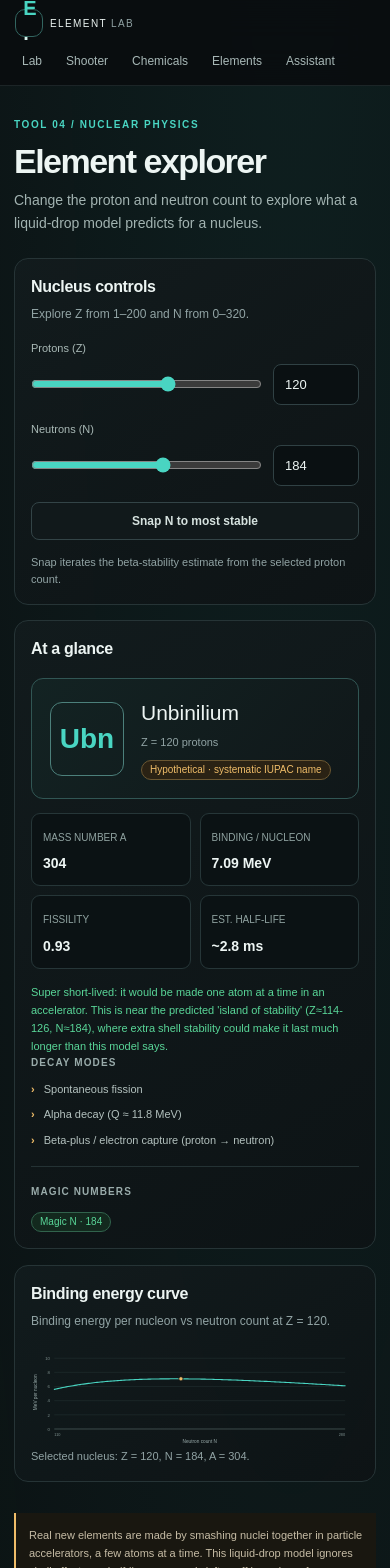
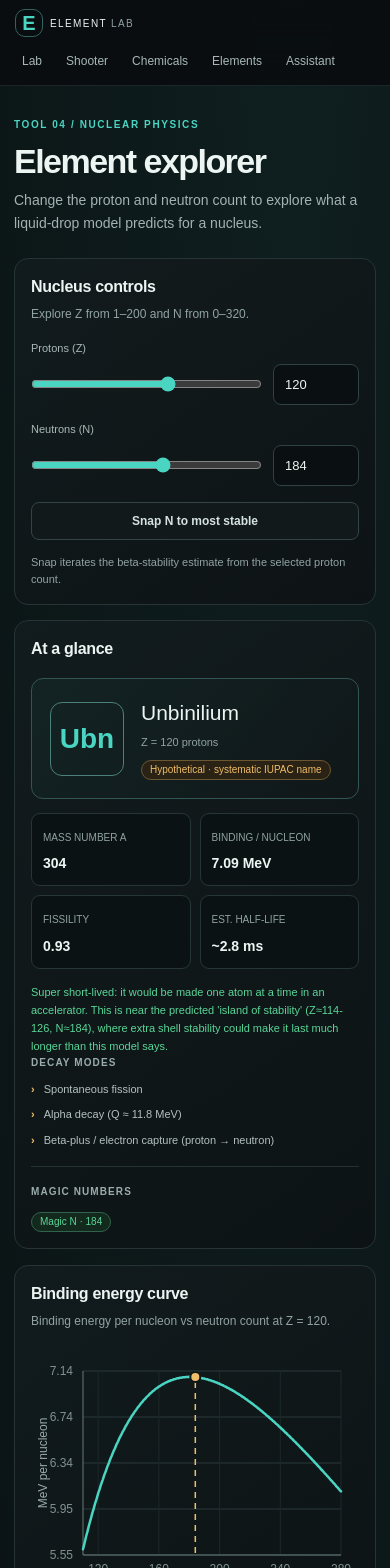
Before and after one commit to Micron2005/Element-Lab, a Next.js app: page /elements in a window 390 px wide. Shown: the top 1568 px of the page. Built offline with nearby package versions, Linux system fonts and the light colour scheme.

Commit message:
Improve mobile chart and assistant context
Co-Authored-By: Mukarram Alam <micron.alam18@gmail.com>

```diff
--- a/src/app/api/assistant/route.ts
+++ b/src/app/api/assistant/route.ts
@@ -12,12 +12,22 @@ export async function POST(request: Request) {
     return Response.json({ error: "Request body must be valid JSON." }, { status: 400 });
   }
   if (!Array.isArray(body.messages)) return Response.json({ error: "Messages are required." }, { status: 400 });
-  const messages: ChatMessage[] = body.messages.slice(-20).flatMap((message): ChatMessage[] => {
+  const receivedMessages: ChatMessage[] = body.messages.slice(-20).flatMap((message): ChatMessage[] => {
     if (!message || typeof message !== "object") return [];
     const item = message as Record<string, unknown>;
     if ((item.role !== "user" && item.role !== "assistant") || typeof item.content !== "string") return [];
     return [{ role: item.role, content: item.content.slice(0, 8000) }];
   });
+  const firstUserIndex = receivedMessages.findIndex((message) => message.role === "user");
+  const messages = firstUserIndex < 0 ? [] : receivedMessages.slice(firstUserIndex).reduce<ChatMessage[]>((merged, message) => {
+    const previous = merged[merged.length - 1];
+    if (previous?.role === message.role) {
+      previous.content = `${previous.content}\n\n${message.content}`.slice(-8000);
+    } else {
+      merged.push({ ...message });
+    }
+    return merged;
+  }, []);
   if (!messages.length) return Response.json({ error: "Add a message before sending." }, { status: 400 });
   if (typeof body.labState === "string" && body.labState.length) {
     const latestUser = messages.findLastIndex((message) => message.role === "user");
--- a/src/app/layout.tsx
+++ b/src/app/layout.tsx
@@ -14,7 +14,7 @@ export default function RootLayout({ children }: LayoutProps<"/">) {
       <body>
         <div className="site-shell">
           <nav className="topbar" aria-label="Main navigation">
-            <Link className="brand" href="/" aria-label="Element Lab home"><span className="brand-mark">E<span>·</span></span><span>ELEMENT <b>LAB</b></span></Link>
+            <Link className="brand" href="/" aria-label="Element Lab home"><span className="brand-mark" aria-hidden="true">E</span><span>ELEMENT <b>LAB</b></span></Link>
             <div className="nav-links">{navItems.map(([label, href]) => <Link href={href} key={href}>{label}</Link>)}</div>
             <span className="lab-status"><span className="status-dot" /> MODEL ONLINE</span>
           </nav>
--- a/src/components/AssistantTool.tsx
+++ b/src/components/AssistantTool.tsx
@@ -2,7 +2,7 @@
 
 import { FormEvent, useEffect, useRef, useState } from "react";
 import ReactMarkdown from "react-markdown";
-import { analyze } from "@/lib/formula";
+import { analyze, fmtTime, hazardWord } from "@/lib/formula";
 import { byId } from "@/lib/ingredients";
 import { PageIntro, Panel } from "./shared";
 
@@ -10,6 +10,16 @@ type Message = { role: "user" | "assistant"; content: string };
 const STORAGE_KEY = "elementlab.chat";
 const welcome: Message = { role: "assistant", content: "Hi, I’m your lab partner. Ask me about a material, a formula, or what these estimates can—and can’t—tell you." };
 const prompts = ["Why would this mix fail?", "What’s missing to make it hold my weight?", "Is it safe on skin?", "Do I need a vacuum to make it?", "Could we make a new element?"];
+const cureNames: Record<string, string> = {
+  evaporation: "solvent evaporation",
+  "ionic-bath": "ionic bath",
+  moisture: "moisture",
+  anionic: "anionic polymerization",
+  shear: "shear alignment",
+  cooling: "cooling",
+  covalent: "covalent reaction",
+  none: "none",
+};
 
 function buildLabState() {
   try {
@@ -19,9 +29,25 @@ function buildLabState() {
     const result = analyze(parts);
     const ingredients = parts.map((part) => `- ${byId[part.id]?.name ?? part.id}: ${Number(part.pct).toFixed(1)}%`).join("\n");
     const checks = result.checks.length ? result.checks.map((check) => `- [${check.level}] ${check.text}`).join("\n") : "No checks raised.";
+    const cureMechanisms = result.cure.map((mechanism) => cureNames[mechanism] ?? mechanism).join(", ") || "None listed";
+    const environment = result.environment.length ? result.environment.map((line) => `- ${line}`).join("\n") : "No special requirements listed.";
     return [
       `Ingredients:\n${ingredients || "No ingredients."}`,
-      `Estimated results: strength ${result.tensileMPa.toFixed(1)} MPa; stretch ${result.elongationPct.toFixed(1)}%; toughness ${result.toughnessMJm3.toFixed(2)} MJ/m³; stickiness ${result.tack.toFixed(1)}/10; set time ${result.cureSeconds}s.`,
+      [
+        "Formula analysis:",
+        `Solids: ${result.solidsPct.toFixed(1)}%.`,
+        `Estimated results: strength ${result.tensileMPa.toFixed(1)} MPa; stretch ${result.elongationPct.toFixed(1)}%; toughness ${result.toughnessMJm3.toFixed(2)} MJ/m³; stickiness ${result.tack.toFixed(1)}/10.`,
+        `Cure mechanisms: ${cureMechanisms}.`,
+        `Set time: ${fmtTime(result.cureSeconds)}.`,
+        `Toxicity while mixing: ${hazardWord(result.wetToxicity)}.`,
+        `Toxicity once cured: ${hazardWord(result.curedToxicity)}.`,
+        `Skin hazard: ${hazardWord(result.skin)}.`,
+        `Edible: ${result.edible ? "Yes" : "No"}.`,
+        `Water behavior: ${result.water}; ${result.dissolveTime}.`,
+        `Biodegradable: ${result.biodegradable ? "Yes" : "No"}.`,
+        `Cost per kg: ${result.costPerKg.toFixed(2)}.`,
+      ].join("\n"),
+      `Environment and preparation:\n${environment}`,
       `Checks:\n${checks}`,
     ].join("\n\n");
   } catch {
--- a/src/components/ElementsTool.tsx
+++ b/src/components/ElementsTool.tsx
@@ -1,23 +1,64 @@
 "use client";
 
-import { useMemo, useState } from "react";
+import { useEffect, useMemo, useRef, useState } from "react";
 import { PageIntro, Panel } from "./shared";
 import { analyzeNucleus, bindingEnergy, stableZ } from "@/lib/nuclear";
+
+function tickStep(range: number, intervals: number) {
+  const roughStep = range / intervals;
+  const magnitude = 10 ** Math.floor(Math.log10(roughStep));
+  const normalized = roughStep / magnitude;
+  const factor = [1, 2, 2.5, 4, 5, 10].find((candidate) => candidate >= normalized) ?? 10;
+  return factor * magnitude;
+}
 
 export default function ElementsTool() {
   const [z, setZ] = useState(120);
   const [n, setN] = useState(184);
+  const [chartWidth, setChartWidth] = useState(760);
+  const chartRef = useRef<HTMLDivElement>(null);
   const report = useMemo(() => analyzeNucleus(z, n), [z, n]);
+  useEffect(() => {
+    const chart = chartRef.current;
+    if (!chart) return;
+    const observer = new ResizeObserver((entries) => {
+      const width = entries[0]?.contentRect.width;
+      if (width) setChartWidth(Math.round(width));
+    });
+    observer.observe(chart);
+    return () => observer.disconnect();
+  }, []);
   const points = useMemo(() => {
     const low = Math.max(0, z - 10);
     const high = 2 * z + 40;
     const samples = Array.from({ length: Math.max(1, high - low + 1) }, (_, index) => low + index)
       .filter((neutrons) => z + neutrons > 0)
       .map((neutrons) => ({ n: neutrons, energy: bindingEnergy(z, neutrons) / (z + neutrons) }));
-    const x = (value: number) => 54 + ((value - low) / (high - low || 1)) * 674;
-    const y = (value: number) => 190 - (Math.max(0, Math.min(10, value)) / 10) * 164;
-    return { low, high, samples, x, y, path: samples.map((point) => `${x(point.n)},${y(point.energy)}`).join(" ") };
-  }, [z]);
+    const width = Math.max(280, chartWidth);
+    const plot = { left: 52, right: width - 18, top: 24, bottom: 208 };
+    const minimum = Math.min(...samples.map((point) => point.energy));
+    const maximum = Math.max(...samples.map((point) => point.energy));
+    const domainMin = minimum - 0.05;
+    const domainMax = maximum + 0.05;
+    const x = (value: number) => plot.left + ((value - low) / (high - low || 1)) * (plot.right - plot.left);
+    const y = (value: number) => plot.bottom - ((value - domainMin) / (domainMax - domainMin)) * (plot.bottom - plot.top);
+    const yTicks = Array.from({ length: 5 }, (_, index) => domainMax - ((domainMax - domainMin) * index) / 4);
+    const step = tickStep(high - low, 5);
+    const xTicks: number[] = [];
+    for (let value = Math.ceil(low / step) * step; value <= high; value += step) xTicks.push(value);
+    return {
+      low,
+      high,
+      width,
+      plot,
+      samples,
+      x,
+      y,
+      yTicks,
+      xTicks,
+      path: samples.map((point) => `${x(point.n)},${y(point.energy)}`).join(" "),
+    };
+  }, [z, chartWidth]);
   const snapToStable = () => {
     let mass = z + n;
     let neutrons = n;
@@ -61,15 +102,17 @@ export default function ElementsTool() {
         </div>
         <div className="stack">
           <Panel title="Binding energy curve" subtitle={`Binding energy per nucleon vs neutron count at Z = ${z}.`}>
-            <div className="chart-wrap">
-              <svg viewBox="0 0 760 235" role="img" aria-label={`Binding energy per nucleon curve for Z ${z}, with N ${n} marked`}>
-                {[0, 2, 4, 6, 8, 10].map((tick) => <g key={tick}><line x1="54" x2="728" y1={points.y(tick)} y2={points.y(tick)} stroke="#29383a" strokeWidth="1" /><text x="44" y={points.y(tick) + 4} textAnchor="end" fill="#819391" fontSize="10">{tick}</text></g>)}
-                <line x1="54" x2="728" y1="190" y2="190" stroke="#687b79" />
+            <div className="chart-wrap" ref={chartRef}>
+              <svg viewBox={`0 0 ${points.width} 260`} role="img" aria-label={`Binding energy per nucleon curve for Z ${z}, with N ${n} marked`}>
+                {points.yTicks.map((tick) => <g key={tick}><line x1={points.plot.left} x2={points.plot.right} y1={points.y(tick)} y2={points.y(tick)} stroke="#29383a" strokeWidth="1" /><text x={points.plot.left - 10} y={points.y(tick) + 4} textAnchor="end" fill="#819391" fontSize="12">{tick.toFixed(2)}</text></g>)}
+                {points.xTicks.map((tick) => <g key={tick}><line x1={points.x(tick)} x2={points.x(tick)} y1={points.plot.top} y2={points.plot.bottom} stroke="#1c292b" strokeWidth="1" /><text x={points.x(tick)} y={points.plot.bottom + 18} textAnchor="middle" fill="#819391" fontSize="12">{tick}</text></g>)}
+                <line x1={points.plot.left} x2={points.plot.right} y1={points.plot.bottom} y2={points.plot.bottom} stroke="#687b79" />
+                <line x1={points.plot.left} x2={points.plot.left} y1={points.plot.top} y2={points.plot.bottom} stroke="#687b79" />
+                {n >= points.low && n <= points.high && <line x1={points.x(n)} x2={points.x(n)} y1={points.plot.top} y2={points.plot.bottom} stroke="#f0bd69" strokeWidth="1.5" strokeDasharray="6 5" />}
                 <polyline points={points.path} fill="none" stroke="#49d5c2" strokeWidth="2.5" strokeLinejoin="round" strokeLinecap="round" />
                 {n >= points.low && n <= points.high && <circle cx={points.x(n)} cy={points.y(report.perNucleonMeV)} r="5" fill="#f0bd69" stroke="#101719" strokeWidth="2"><title>{`N = ${n}, ${report.perNucleonMeV.toFixed(2)} MeV per nucleon`}</title></circle>}
-                <text x="391" y="222" textAnchor="middle" fill="#9aacab" fontSize="11">Neutron count N</text>
-                <text x="14" y="105" textAnchor="middle" fill="#9aacab" fontSize="11" transform="rotate(-90 14 105)">MeV per nucleon</text>
-                <text x="54" y="207" fill="#819391" fontSize="9">{points.low}</text><text x="728" y="207" textAnchor="end" fill="#819391" fontSize="9">{points.high}</text>
+                <text x={(points.plot.left + points.plot.right) / 2} y="252" textAnchor="middle" fill="#9aacab" fontSize="12">Neutron count N</text>
+                <text x="16" y={(points.plot.top + points.plot.bottom) / 2} textAnchor="middle" fill="#9aacab" fontSize="12" transform={`rotate(-90 16 ${(points.plot.top + points.plot.bottom) / 2})`}>MeV per nucleon</text>
               </svg>
             </div>
             <p className="small muted" style={{ marginBottom: 0 }}>Selected nucleus: Z = {z}, N = {n}, A = {report.a}.</p>
```
Also changed, not shown: src/app/globals.css.
